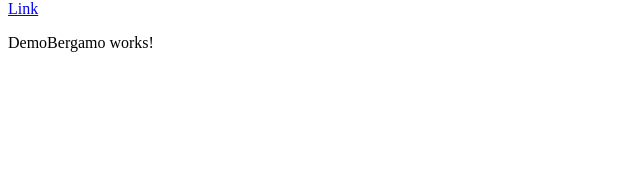
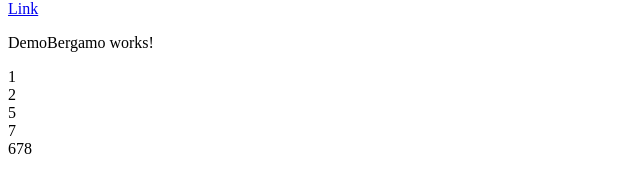
Before and after one commit to naniandrea2000/DemoBergamo, an Angular app: page / in a window 1280 px wide. Shown: the part 222-414 px from the top of the page, without its empty margins (0-640 px from the left). Built offline with nearby package versions, Linux system fonts and the light colour scheme.

Commit message:
Creazione e spiegazione ngFor

```diff
--- a/src/app/primo/primo.component.html
+++ b/src/app/primo/primo.component.html
@@ -20,3 +20,12 @@
 </div>
 
 <p>{{titoloInput}} works!</p>
+
+<!--provo a visualizzare tutti gli elemts della lista ma se ne aggiungo 1 non lo vedo-->
+<!--<div>{{lista[0]}}</div>
+<div>{{lista[1]}}</div>
+<div>{{lista[2]}}</div>-->
+
+<!--quindi-->
+
+<div *ngFor="let pippo of lista">{{pippo}}</div>
--- a/src/app/primo/primo.component.ts
+++ b/src/app/primo/primo.component.ts
@@ -15,6 +15,8 @@ export class PrimoComponent implements OnInit {
   @Input()
   titoloInput: string;
 
+  lista=[1,2,5,7,678];
+
   constructor() { }
 
   ngOnInit(): void {
```
